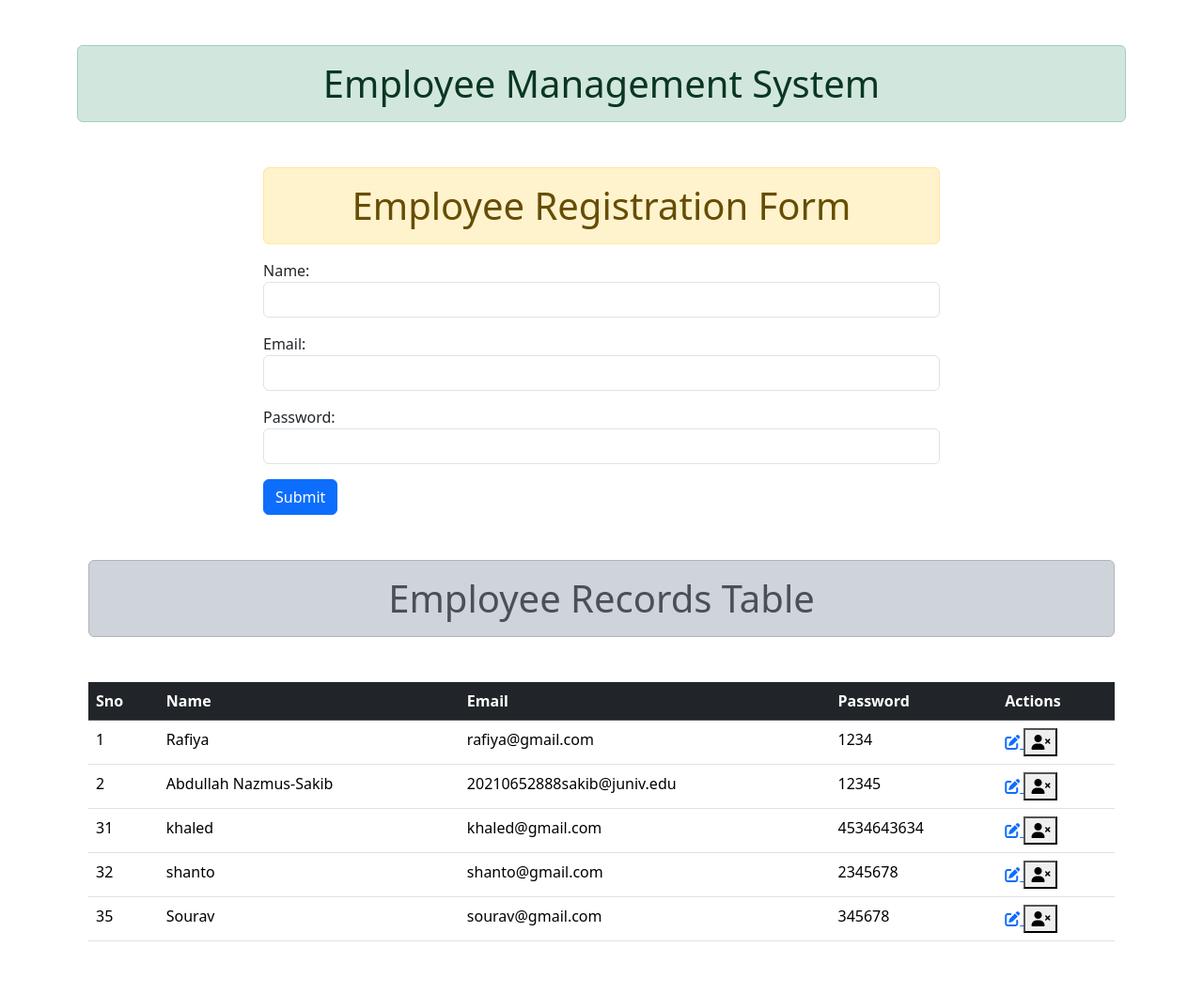
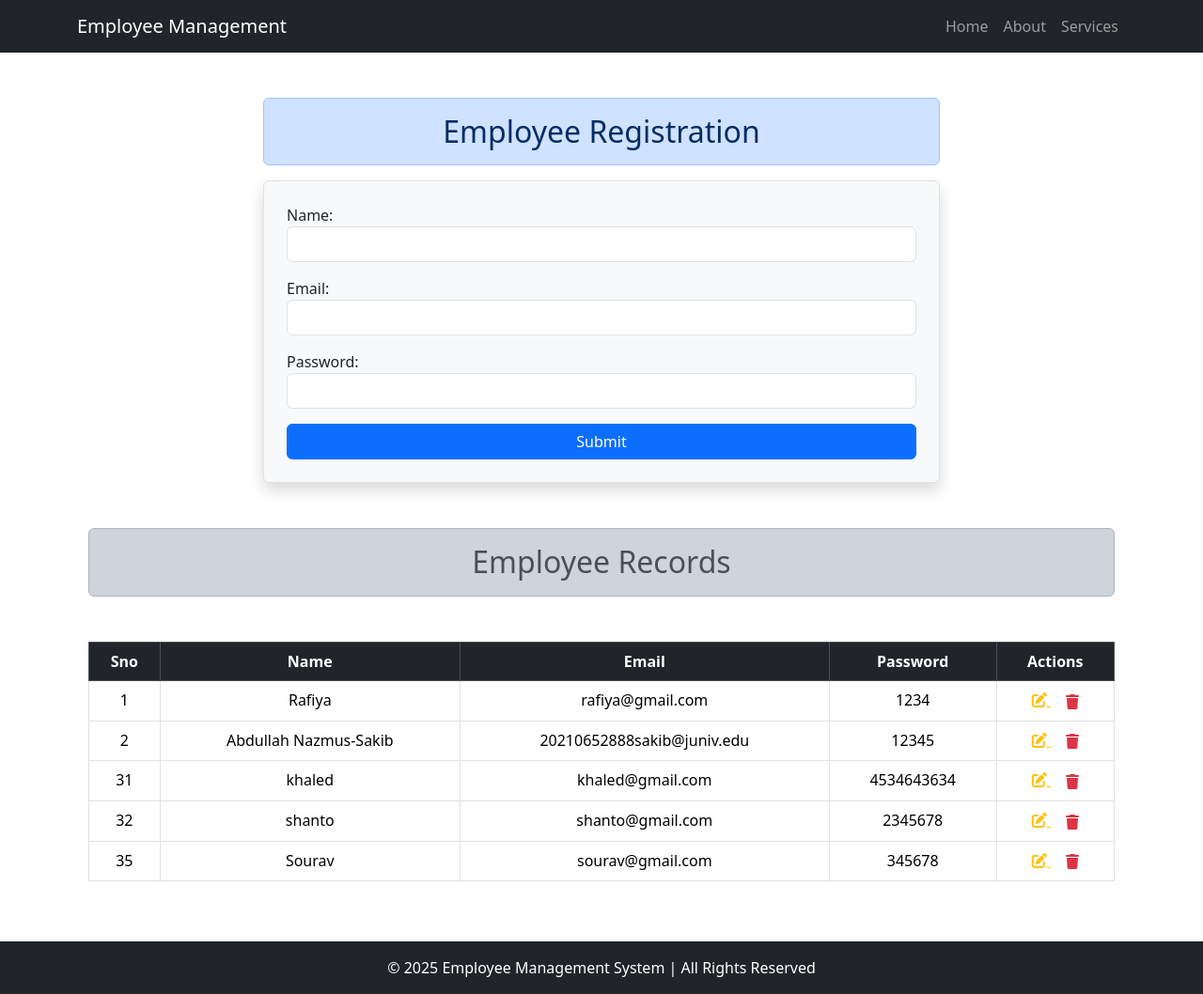
Before and after one commit to AbdullahRFA/Employee_Management_Django_CRUD, a Django app: page / in a window 1280 px wide. Shown: the whole page at 94% size. Before the commit the page ends 1002 px from the top, so only its background shows below. Run offline with Django 5.2, Linux system fonts and the light colour scheme; data comes from the database, SQL or seed files in the repository; both versions use the stored data as it was after the commit.

Commit message:
added navbar and footer

```diff
--- a/app1/urls.py
+++ b/app1/urls.py
@@ -4,5 +4,7 @@ from app1 import views
 urlpatterns = [
     path('',views.HomePage,name='home'),
     path('<int:id>/',views.Update,name='update'),
+    path('about/',views.AboutUS,name='about'),
+    path('services/',views.Services,name='services'),
     path('delete/<int:id>/',views.Delete_record,name='delete'),
 ]
--- a/app1/views.py
+++ b/app1/views.py
@@ -40,3 +40,9 @@ def Delete_record(request,id):
     user = Employee.objects.get(id=id)
     user.delete()
     return redirect('/')
+
+def AboutUS(request):
+    return render(request, 'app1/about.html')
+
+def Services(request):
+    return render(request, 'app1/services.html')
--- a/templates/app1/base.html
+++ b/templates/app1/base.html
@@ -3,29 +3,53 @@
 <head>
     <meta charset="UTF-8">
     <meta name="viewport" content="width=device-width, initial-scale=1.0">
-    <link href="https://cdn.jsdelivr.net/npm/bootstrap@5.3.3/dist/css/bootstrap.min.css" rel="stylesheet" integrity="sha384-QWTKZyjpPEjISv5WaRU9OFeRpok6YctnYmDr5pNlyT2bRjXh0JMhjY6hW+ALEwIH" crossorigin="anonymous">
+
+    <!-- Bootstrap CSS -->
+    <link href="https://cdn.jsdelivr.net/npm/bootstrap@5.3.3/dist/css/bootstrap.min.css" rel="stylesheet">
+
+    <!-- Font Awesome for icons -->
     <link rel="stylesheet" href="https://cdnjs.cloudflare.com/ajax/libs/font-awesome/6.7.2/css/all.min.css">
-    <title>
 
-        {% block title %}
-
-        {% endblock title %}
-
-    </title>
+    <title>{% block title %} Employee Management {% endblock title %}</title>
 </head>
 <body>
-    <div class="container">
 
-        <h1 class="alert alert-success my-5 text-center" >Employee Management System</h1>
+    <!-- Navbar -->
+    <nav class="navbar navbar-expand-lg navbar-dark bg-dark">
+        <div class="container">
+            <a class="navbar-brand" href="{% url 'home' %}">Employee Management</a>
+            <button class="navbar-toggler" type="button" data-bs-toggle="collapse" data-bs-target="#navbarNav">
+                <span class="navbar-toggler-icon"></span>
+            </button>
+            <div class="collapse navbar-collapse" id="navbarNav">
+                <ul class="navbar-nav ms-auto">
+                    <li class="nav-item">
+                        <a class="nav-link" href="{% url 'home' %}">Home</a>
+                    </li>
+                    <li class="nav-item">
+                        <a class="nav-link" href="{% url 'about' %}">About</a>
+                    </li>
+                    <li class="nav-item">
+                        <a class="nav-link" href="{% url 'services' %}">Services</a>
+                    </li>
+                </ul>
+            </div>
+        </div>
+    </nav>
 
+    <!-- Main Content -->
+    <div class="container my-5">
         {% block content %}
-
         {% endblock content %}
     </div>
 
+    <!-- Footer -->
+    <footer class="bg-dark text-white text-center py-3">
+        <p class="mb-0">© 2025 Employee Management System | All Rights Reserved</p>
+    </footer>
 
-<script src="https://cdn.jsdelivr.net/npm/bootstrap@5.3.3/dist/js/bootstrap.bundle.min.js" integrity="sha384-YvpcrYf0tY3lHB60NNkmXc5s9fDVZLESaAA55NDzOxhy9GkcIdslK1eN7N6jIeHz" crossorigin="anonymous"></script>
-<script src="https://cdn.jsdelivr.net/npm/@popperjs/core@2.11.8/dist/umd/popper.min.js" integrity="sha384-I7E8VVD/ismYTF4hNIPjVp/Zjvgyol6VFvRkX/vR+Vc4jQkC+hVqc2pM8ODewa9r" crossorigin="anonymous"></script>
-<script src="https://cdn.jsdelivr.net/npm/bootstrap@5.3.3/dist/js/bootstrap.min.js" integrity="sha384-0pUGZvbkm6XF6gxjEnlmuGrJXVbNuzT9qBBavbLwCsOGabYfZo0T0to5eqruptLy" crossorigin="anonymous"></script>
+    <!-- Bootstrap JS -->
+    <script src="https://cdn.jsdelivr.net/npm/bootstrap@5.3.3/dist/js/bootstrap.bundle.min.js"></script>
+
 </body>
 </html>
--- a/templates/app1/index.html
+++ b/templates/app1/index.html
@@ -1,53 +1,65 @@
-{% extends "app1/base.html" %} {% block title %} Home Page {% endblock title %}
+{% extends "app1/base.html" %}
+
+{% block title %} Home Page {% endblock title %}
+
 {% block content %}
 <div class="container">
-  {% comment %} Form started {% endcomment %}
+    <!-- Employee Registration Form -->
     <div class="row">
-    <div class="col col-8 offset-2">
-      <h1 class="alert alert-warning text-center">
-        Employee Registration Form
-      </h1>
+        <div class="col-md-8 offset-md-2">
+            <h2 class="alert alert-primary text-center">Employee Registration</h2>
 
-      <form action=" {% url 'home' %} " method="POST">
-        {% csrf_token %} {{form.as_p}}
-        <input type="submit" value="Submit" class="btn btn-primary" />
+            <form action="" method="POST" class="p-4 border rounded bg-light shadow">
+                {% csrf_token %}
+                {{ form.as_p }}
+                <button type="submit" class="btn btn-primary w-100">Submit</button>
             </form>
         </div>
     </div>
-  {% comment %} Form ends {% endcomment %} {% comment %} displat sections
-  started {% endcomment %}
-  <h1 class="alert alert-dark text-center my-5">Employee Records Table</h1>
 
-  <table class="table table-hover my-5">
-    <tr class="table-dark">
-      <th scope="col">Sno</th>
-      <th scope="col">Name</th>
-      <th scope="col">Email</th>
-      <th scope="col">Password</th>
-      <th scope="col">Actions</th>
+    <!-- Employee Records Table -->
+    <h2 class="alert alert-dark text-center my-5">Employee Records</h2>
+
+    <div class="table-responsive">
+        <table class="table table-hover table-bordered">
+            <thead class="table-dark text-center">
+                <tr>
+                    <th>Sno</th>
+                    <th>Name</th>
+                    <th>Email</th>
+                    <th>Password</th>
+                    <th>Actions</th>
                 </tr>
+            </thead>
+            <tbody class="text-center">
                 {% for data in datas %}
                 <tr>
-      <td>{{data.id}}</td>
-      <td>{{data.name}}</td>
-      <td>{{data.email}}</td>
-      <td>{{data.password}}</td>
+                    <td>{{ data.id }}</td>
+                    <td>{{ data.name }}</td>
+                    <td>{{ data.email }}</td>
+                    <td>{{data.password}}</td> <!-- Masked password -->
                     <td>
-        {% comment %} Update icon {% endcomment %}
-        <a href="{% url 'update' data.id %}">
+                        <!-- Update Icon -->
+                        <a href="{% url 'update' data.id %}" class="text-warning me-3">
                             <i class="fa-solid fa-pen-to-square"></i>
                         </a>
-         {% comment %} Delete icon {% endcomment %}
-        <form action="{% url 'delete' data.id %}" method="POST" class="d-inline">{% csrf_token %}
-          <button type="Submit">
-            <i class="fa-solid fa-user-xmark"></i>
+
+                        <!-- Delete Icon -->
+                        <form action="{% url 'delete' data.id %}" method="POST" class="d-inline">
+                            {% csrf_token %}
+                            <button type="submit" class="btn btn-link text-danger p-0 border-0">
+                                <i class="fa-solid fa-trash"></i>
                             </button>
                         </form>
                     </td>
                 </tr>
+                {% empty %}
+                <tr>
+                    <td colspan="5" class="text-center text-muted">No employees found.</td>
+                </tr>
                 {% endfor %}
+            </tbody>
         </table>
-
-  {% comment %} displat sections ends{% endcomment %}
+    </div>
 </div>
 {% endblock content %}
```
Also changed, not shown: templates/app1/about.html (added, +32 -0 lines), templates/app1/services.html (added, +49 -0 lines), templates/app1/update.html (+15 -6 lines), db.sqlite3. Lines whose indentation alone changed are shown as unchanged.
